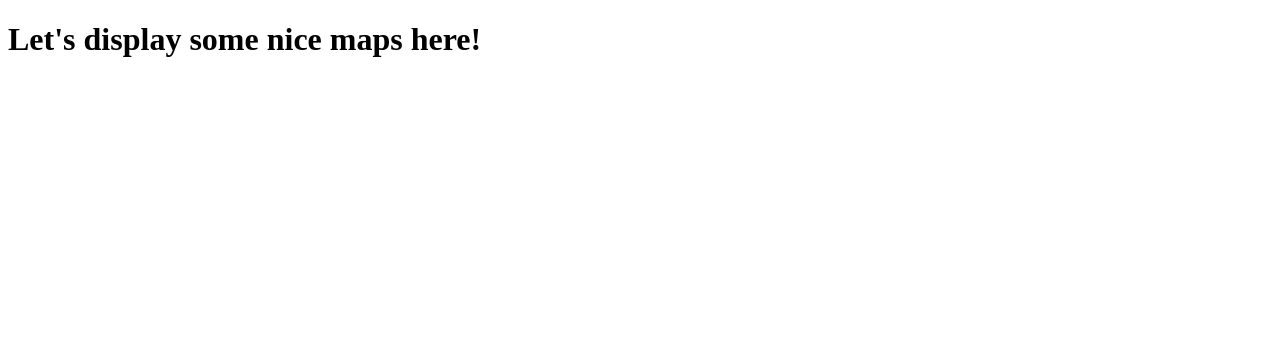
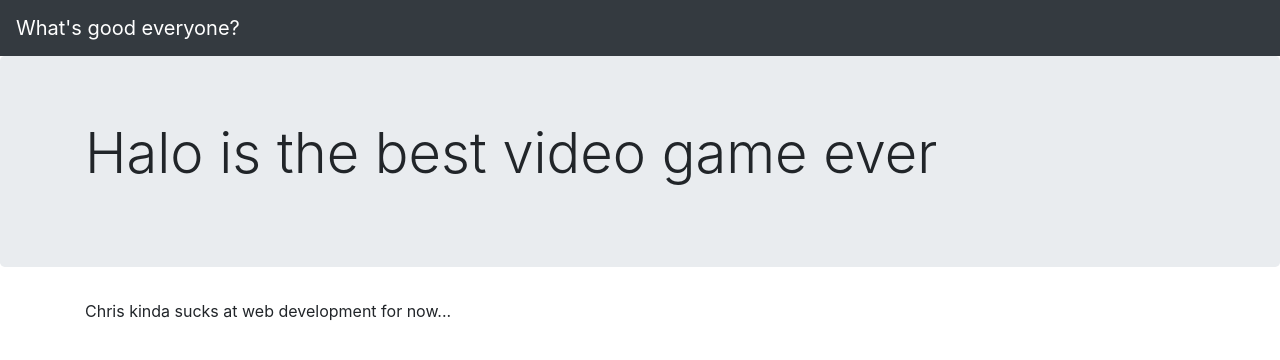
Before and after one commit to cmoultonatx/flask_app, a Flask app: page / in a window 1280 px wide. Shown: the top 360 px of the page. Run offline with Flask 2, Linux system fonts and the light colour scheme; some libraries are stand-ins or nearby versions.

Commit message:
halo one

```diff
--- a/templates/index.html
+++ b/templates/index.html
@@ -1,11 +1,22 @@
-<!DOCTYPE html>
-<head>
-    <title>GeoJSON + Flask + MongoDB</title>
-    <meta charset="utf-8">
-</head>
-<body>
-    <h1>
-        Let's display some nice maps here!
-    </h1>
-</body>
+<!doctype html>
+<html>
+  <head>
+    <title>Chris' Shitty Website</title>
+    <link rel="stylesheet" href="https://stackpath.bootstrapcdn.com/bootstrap/4.3.1/css/bootstrap.min.css" crossorigin="anonymous">
+  </head>
+  <body>
+      <nav class="navbar navbar-expand-lg navbar-dark bg-dark">
+        <a class="navbar-brand" href="#">What's good everyone?</a>
+      </nav>
+      <div class="jumbotron">
+        <div class="container">
+          <h1 class="display-4">Halo is the best video game ever</h1>
+          <p class="lead"></p>
+        </div>
+      </div>
+      <div class="container">
+        <p>Chris kinda sucks at web development for now...</p>
+      </div>
+    </div>
+  </body>
 </html>
```
